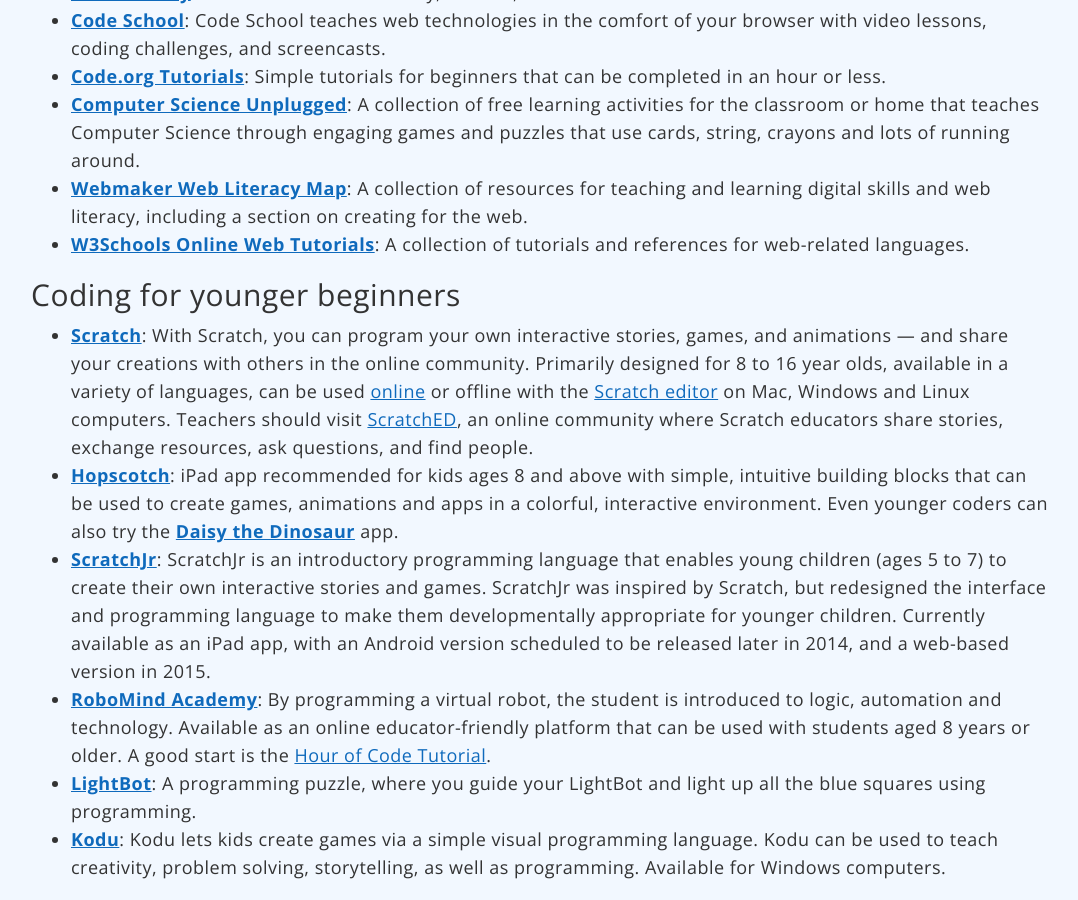
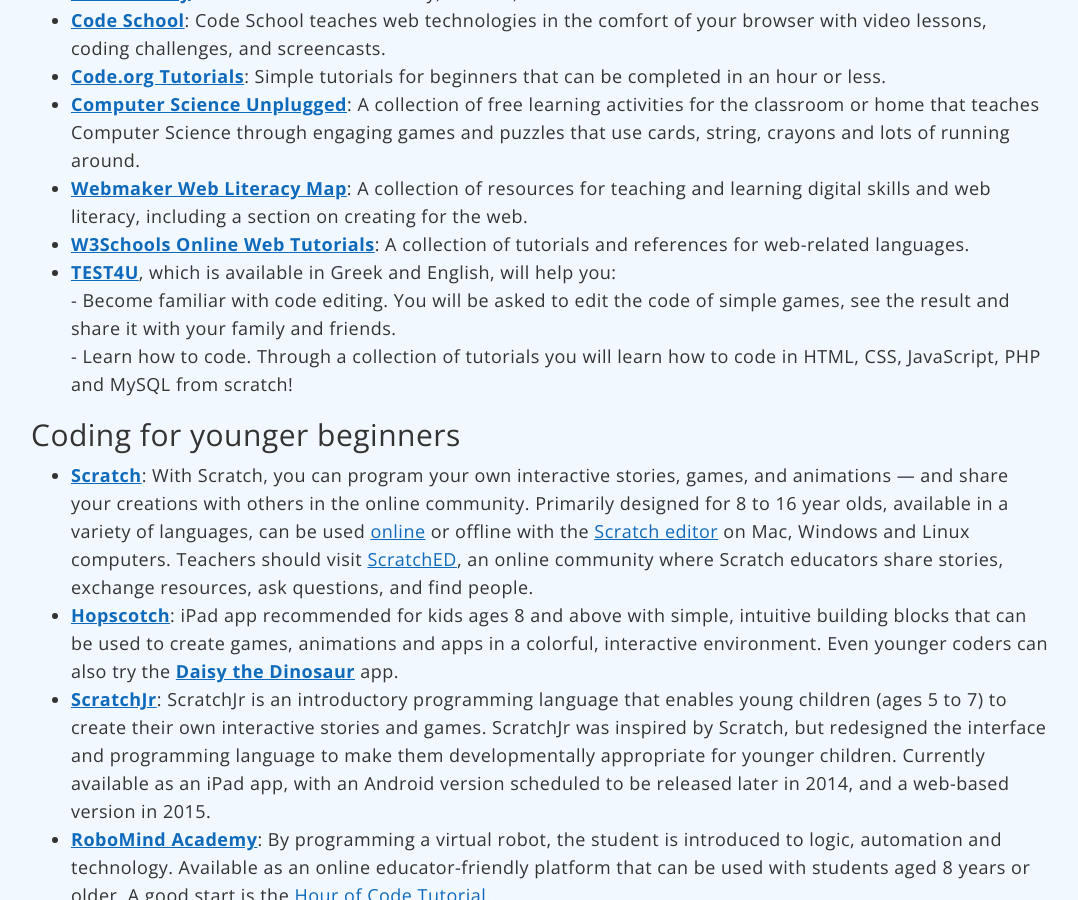
Before and after one commit to codeeu/codeeu.github.io, a Jekyll site: the page built from resources/index.html, in a window 1280 px wide and 900 px high, scrolled down 540 px. Shown: the whole window, without its empty margins (99-1177 px from the left). Built offline with Jekyll 4.4.1, drawn with Linux system fonts in a browser that asks for light colours; nearby versions of some CDN libraries; Markdown is read by kramdown in place of the engine named in the settings.

Commit message:
Update index.html
Free tutorials for Code Week events

```diff
--- a/resources/index.html
+++ b/resources/index.html
@@ -31,7 +31,7 @@
 	<li><strong><a href="http://csunplugged.org">Computer Science Unplugged</a></strong>: A collection of free learning activities for the classroom or home that teaches Computer Science through engaging games and puzzles that use cards, string, crayons and lots of running around.</li>
 	<li><strong><a href="https://webmaker.org/en-US/resources">Webmaker Web Literacy Map</a></strong>: A collection of resources for teaching and learning digital skills and web literacy, including a section on creating for the web.</li>
 	<li><strong><a href="http://www.w3schools.com">W3Schools Online Web Tutorials</a></strong>: A collection of tutorials and references for web-related languages.</li>
-</ul>
+	<li><strong><a href="http://www.test4u.eu/codeweek">TEST4U</a></strong>, which is available in Greek and English, will help you:<br>- Become familiar with code editing. You will be asked to edit the code of simple games, see the result and share it with your family and friends.<br>- Learn how to code. Through a collection of tutorials you will learn how to code in HTML, CSS, JavaScript, PHP and MySQL from scratch!</li></ul>
 
 <h2>Coding for younger beginners</h2>
 <ul>
```
